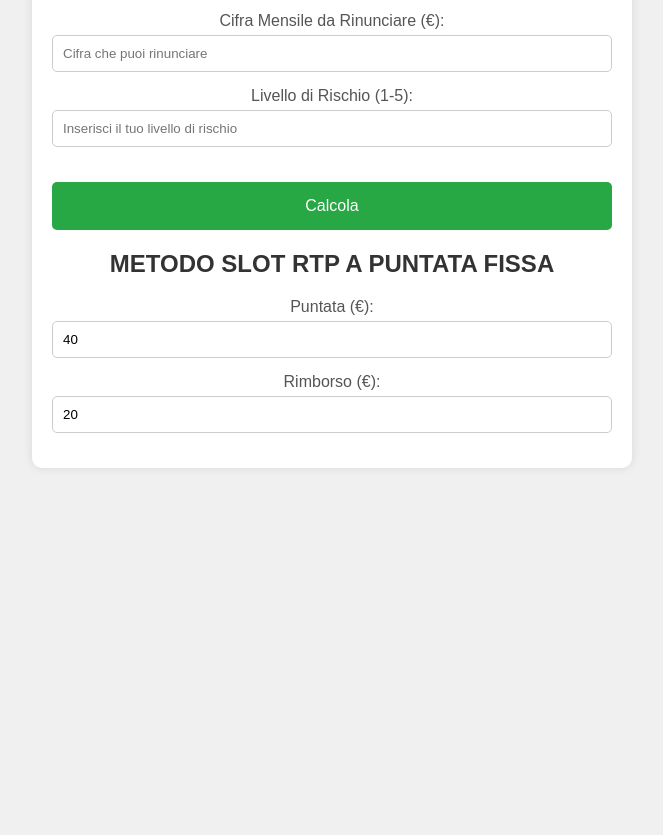
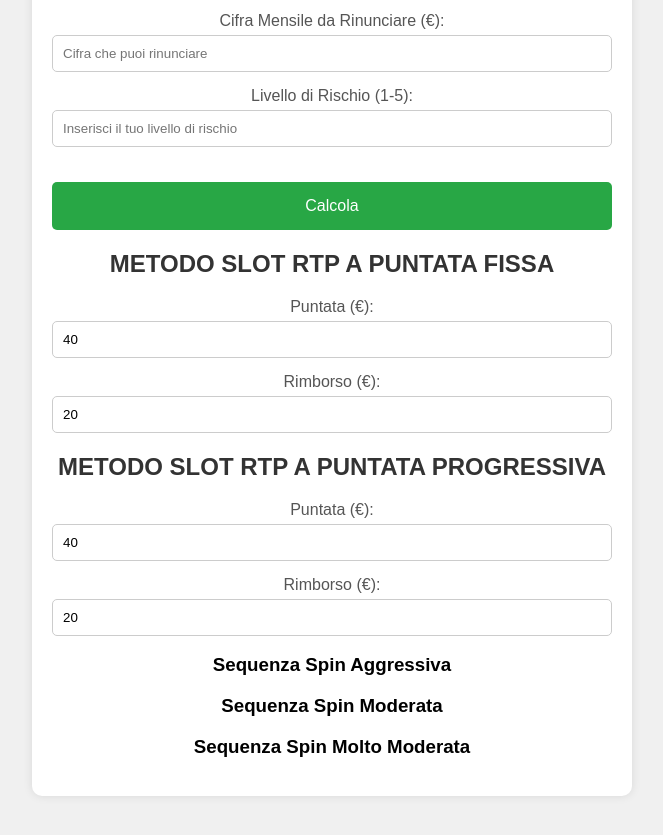
Before and after one commit to DiMasoMarioDomenico/Calcolatore-Metodo-Rischio-Soggettivo, a plain HTML site: page index.html in a window 1280 px wide. Shown: the part 213-1048 px from the top of the page, without its empty margins (308-971 px from the left). Before the commit the page ends 800 px from the top, so only its background shows below. Drawn offline with Linux system fonts and the light colour scheme.

Commit message:
Update index.html

```diff
--- a/index.html
+++ b/index.html
@@ -44,6 +44,24 @@
             <p id="spinSlot">Spin: </p>
             <p id="valoreSpinSlot">Valore Spin: </p>
         </div>
+
+        <h2>METODO SLOT RTP A PUNTATA PROGRESSIVA</h2>
+        <div class="input-group">
+            <label for="puntataProgressiva">Puntata (€):</label>
+            <input type="number" id="puntataProgressiva" value="40">
+        </div>
+        <div class="input-group">
+            <label for="rimborsoProgressivo">Rimborso (€):</label>
+            <input type="number" id="rimborsoProgressivo" value="20">
+        </div>
+        <div id="resultSlotRTPProgressiva">
+            <h3>Sequenza Spin Aggressiva</h3>
+            <p id="spinAggressiva"></p>
+            <h3>Sequenza Spin Moderata</h3>
+            <p id="spinModerata"></p>
+            <h3>Sequenza Spin Molto Moderata</h3>
+            <p id="spinMoltoModerata"></p>
+        </div>
     </div>
 
     <script src="script.js"></script>
```
